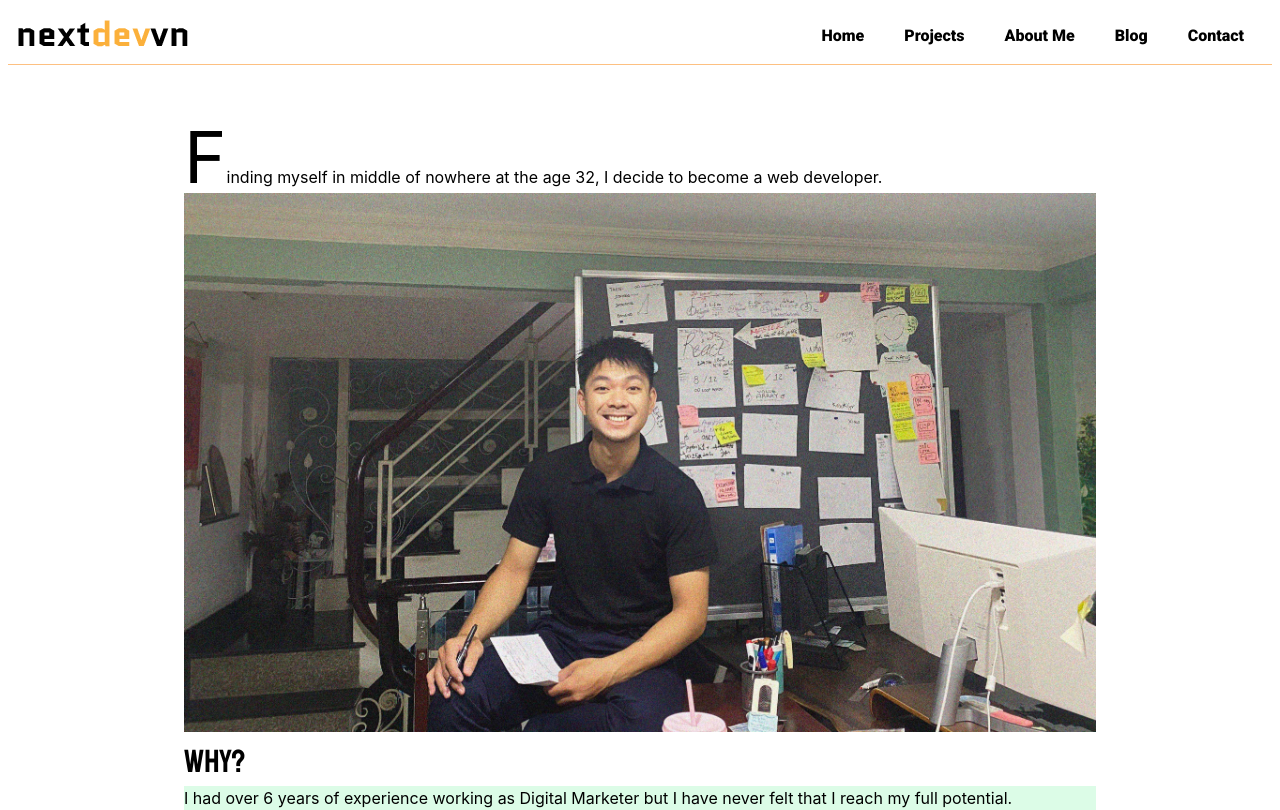
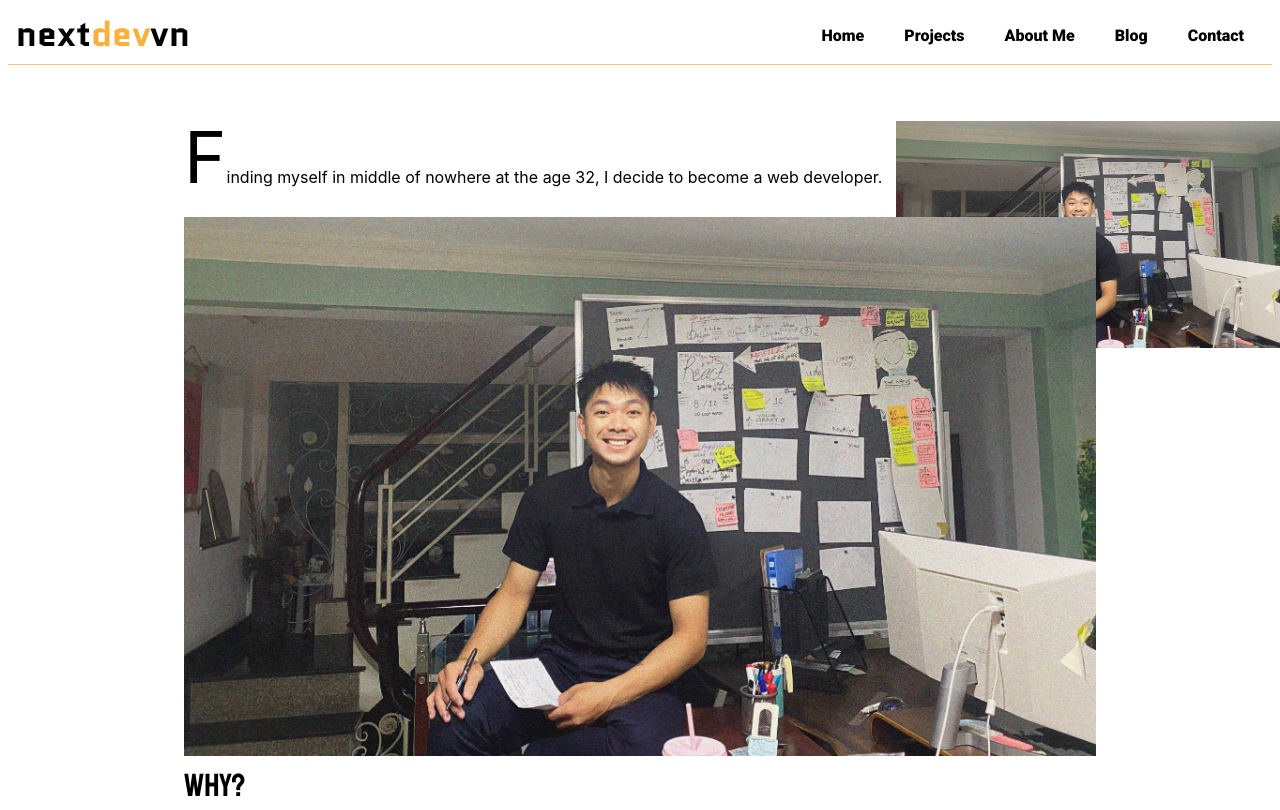
Before and after one commit to reacthcmvn/nextdevvn, a Next.js app: page /about-me in a window 1280 px wide. Shown: the top 810 px of the page. Built offline with nearby package versions, Linux system fonts and the light colour scheme.

Commit message:
first home page fix image 3

```diff
--- a/components/nav/NavMobile.js
+++ b/components/nav/NavMobile.js
@@ -52,7 +52,7 @@ const NavMobile = () => {
         </div>
       </div>
 
-      <div id="nav-mobile" className="md:hidden " id="nav-link">
+      <div id="nav-mobile" className="md:hidden ">
         <AnimatePresence>
           {isOpen && (
             <motion.ul
--- a/pages/about-me.js
+++ b/pages/about-me.js
@@ -6,10 +6,14 @@ import tungboard from "../styles/src/img/tungnoisecover.jpg";
 const aboutMe = () => {
   return (
     <div className="main-body p-6">
+      <div className="absolute max-w-[30vw] right-0">
+        <Image src={tungboard} alt="tung works hard" />
+      </div>
       <div className="max-w-[60vw] first-letter:text-7xl">
         Finding myself in middle of nowhere at the age 32, I decide to become a
         web developer.
       </div>
+      <br />
       <Image src={tungboard} alt="tung works hard" />
 
       <h1 className="h1">Why?</h1>
```
